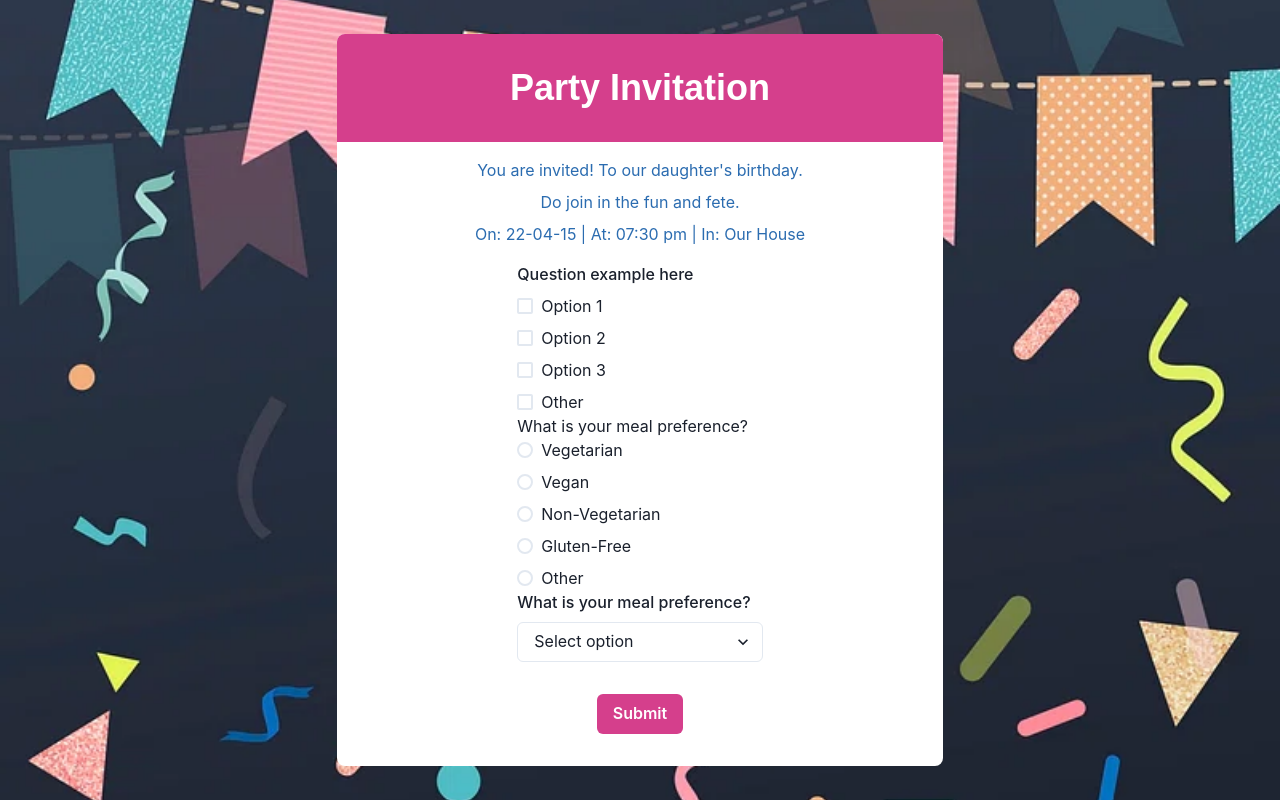
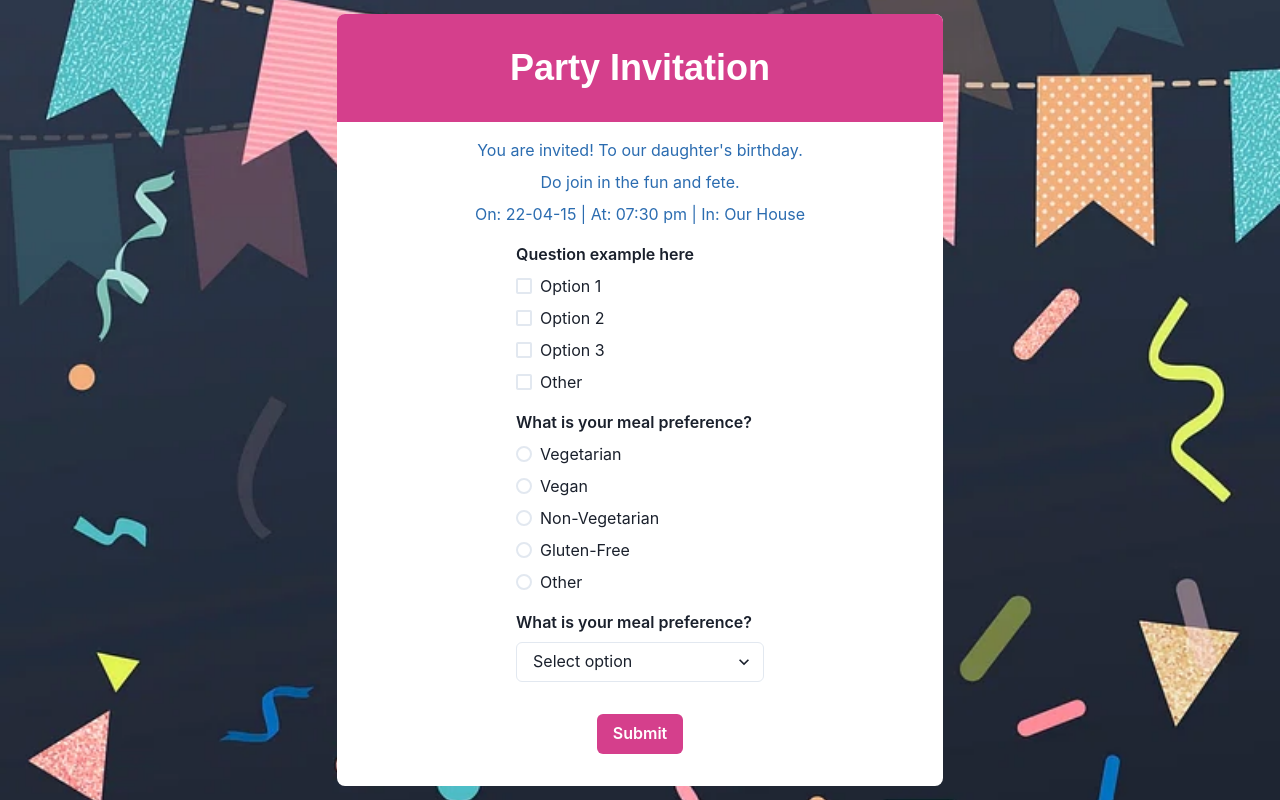
Before and after one commit to ncdanhvn/form-app, a React (Vite) app: page / in a window 1280 px wide. Built offline with nearby package versions, Linux system fonts and the light colour scheme; a web font is replaced by a local one.

Commit message:
Refactor FormQuestions style

```diff
--- a/src/components/form/CheckboxQuestion.tsx
+++ b/src/components/form/CheckboxQuestion.tsx
@@ -41,7 +41,7 @@ export const CheckboxQuestion: React.FC<CheckboxQuestionProps> = ({
 
   return (
     <FormControl>
-      <FormLabel>{question}</FormLabel>
+      <FormLabel fontWeight={600}>{question}</FormLabel>
       <CheckboxGroup value={selectedOptions} onChange={handleCheckboxChange}>
         <Stack direction="column">
           {options.map((option, index) => (
--- a/src/components/form/DropdownQuestion.tsx
+++ b/src/components/form/DropdownQuestion.tsx
@@ -14,7 +14,7 @@ export const DropdownQuestion: React.FC<DropdownQuestionProps> = ({
 }) => {
   return (
     <FormControl>
-      <FormLabel>{question}</FormLabel>
+      <FormLabel fontWeight={600}>{question}</FormLabel>
       <Select
         placeholder="Select option"
         onChange={(e) => onChange(e.target.value)}
--- a/src/components/form/FormQuestions.tsx
+++ b/src/components/form/FormQuestions.tsx
@@ -2,6 +2,7 @@ import React, { useState } from "react";
 import { MultipleChoiceQuestion } from "./MultipleChoiceQuestion";
 import { DropdownQuestion } from "./DropdownQuestion";
 import { CheckboxQuestion } from "./CheckboxQuestion";
+import { VStack } from "@chakra-ui/react";
 
 const questions = [
   {
@@ -31,7 +32,7 @@ export const FormQuestions = () => {
   };
 
   return (
-    <>
+    <VStack gap={4}>
       {questions.map((q, index) => {
         let rt;
         switch (q.inputType) {
@@ -72,6 +73,6 @@ export const FormQuestions = () => {
         return rt;
       })}
       {/* Render other types of questions here if needed */}
-    </>
+    </VStack>
   );
 };
--- a/src/components/form/MultipleChoiceQuestion.tsx
+++ b/src/components/form/MultipleChoiceQuestion.tsx
@@ -1,5 +1,12 @@
 import React, { useState } from "react";
-import { RadioGroup, Radio, Stack, Input } from "@chakra-ui/react";
+import {
+  RadioGroup,
+  Radio,
+  Stack,
+  Input,
+  FormControl,
+  FormLabel,
+} from "@chakra-ui/react";
 
 interface MultipleChoiceQuestionProps {
   question: string;
@@ -30,8 +37,8 @@ export const MultipleChoiceQuestion: React.FC<MultipleChoiceQuestionProps> = ({
   };
 
   return (
-    <div>
-      <p>{question}</p>
+    <FormControl>
+      <FormLabel fontWeight={600}>{question}</FormLabel>
       <RadioGroup onChange={handleChange} value={value}>
         <Stack direction="column">
           {options.map((option, index) => (
@@ -48,6 +55,6 @@ export const MultipleChoiceQuestion: React.FC<MultipleChoiceQuestionProps> = ({
           onChange={handleOtherChange}
         />
       )}
-    </div>
+    </FormControl>
   );
 };
```
